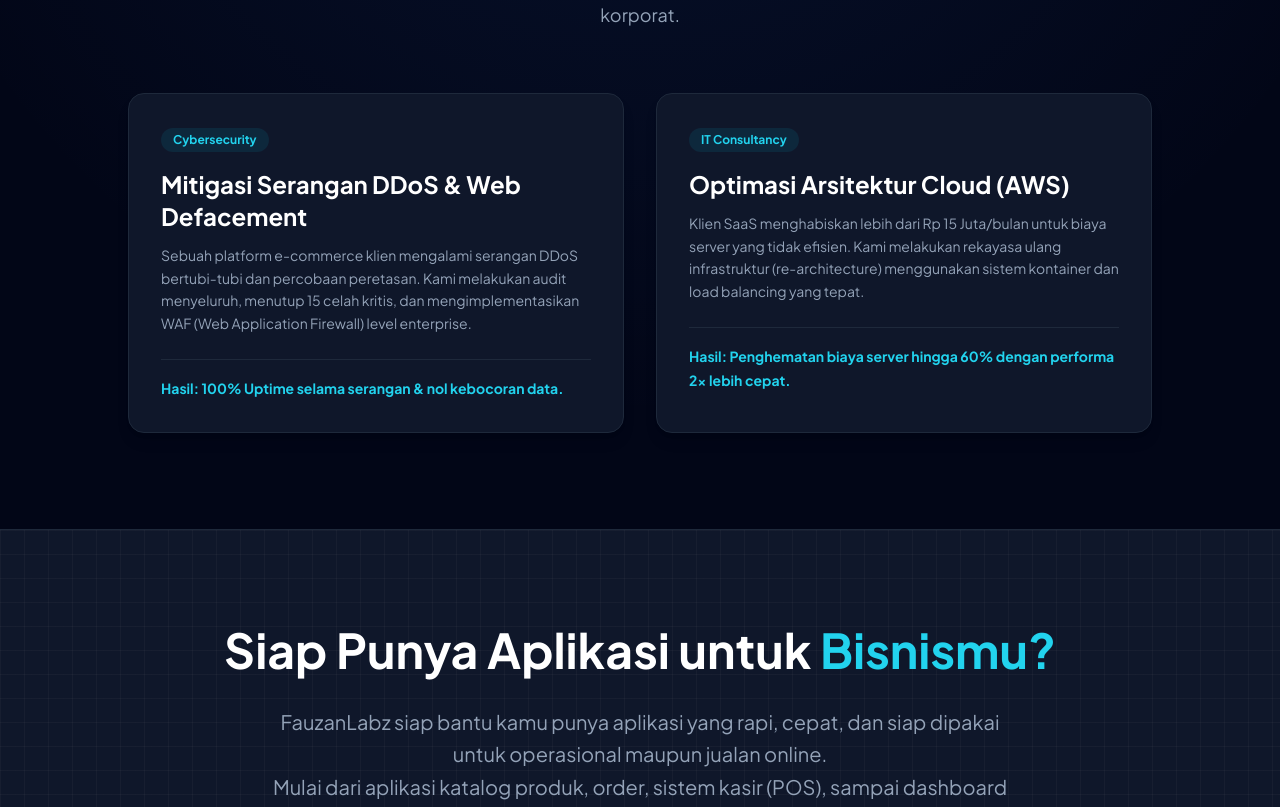
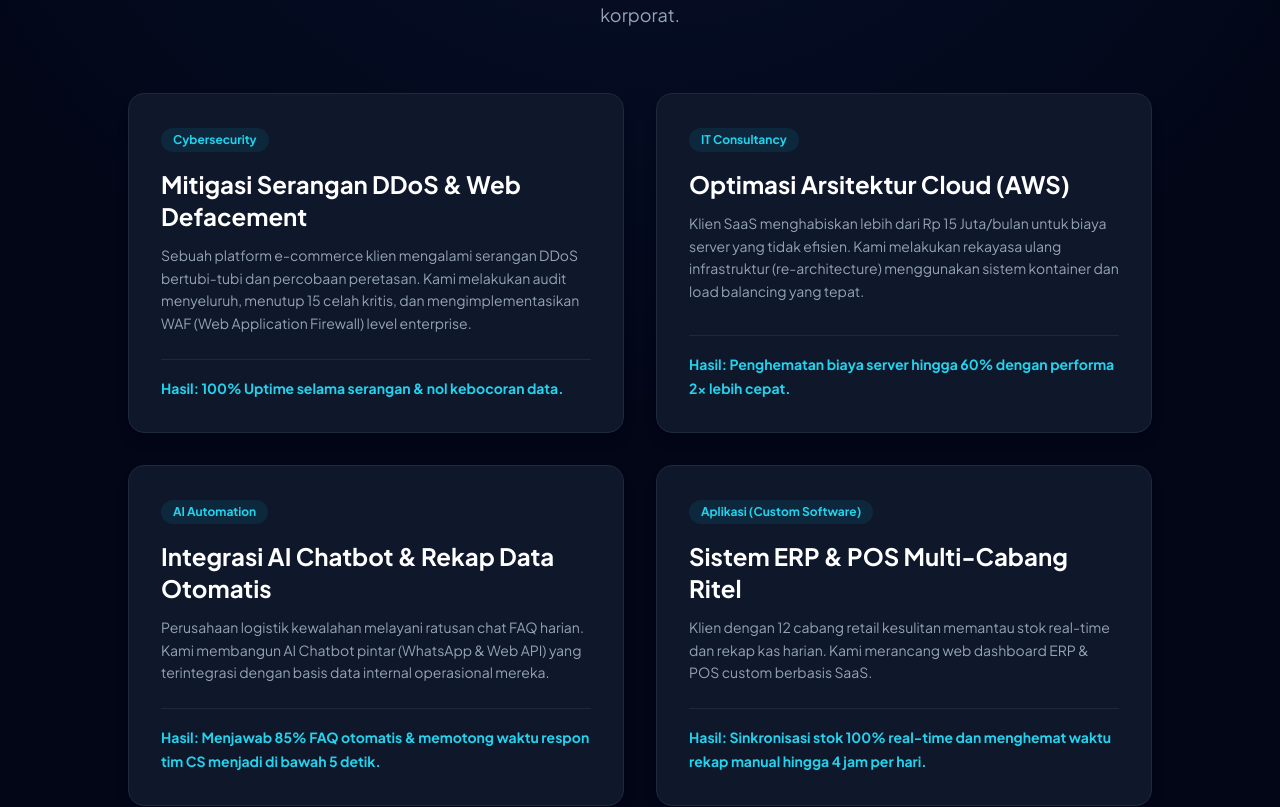
Before and after one commit to fauzanalditester-rgb/Fauzanlabz, a React (Vite) app: page / in a window 1280 px wide. Shown: the part 5684-6491 px from the top of the page. Built offline with nearby package versions, Linux system fonts and the light colour scheme.

Commit message:
feat: add AI Automation and Application case studies to homepage

```diff
--- a/src/components/HomeContent.tsx
+++ b/src/components/HomeContent.tsx
@@ -1140,20 +1140,47 @@ const HomeContent = () => {
             <p className="text-slate-400 max-w-2xl mx-auto text-lg">Bukti nyata bagaimana kami menyelesaikan masalah kompleks untuk klien korporat.</p>
           </div>
           <div className="grid md:grid-cols-2 gap-8 max-w-5xl mx-auto">
-            <motion.div variants={fadeInUp} initial="hidden" whileInView="visible" viewport={{ once: true }} className="bg-slate-900 border border-slate-800 rounded-2xl p-8 hover:border-cyan-500/50 transition-colors shadow-lg">
+            <motion.div variants={fadeInUp} initial="hidden" whileInView="visible" viewport={{ once: true }} className="bg-slate-900 border border-slate-800 rounded-2xl p-8 hover:border-cyan-500/50 transition-colors shadow-lg flex flex-col justify-between">
+              <div>
                 <span className="text-xs font-bold bg-cyan-500/10 text-cyan-400 px-3 py-1 rounded-full mb-4 inline-block">Cybersecurity</span>
                 <h3 className="text-2xl font-bold text-white mb-3">Mitigasi Serangan DDoS & Web Defacement</h3>
                 <p className="text-slate-400 text-sm mb-6 leading-relaxed">Sebuah platform e-commerce klien mengalami serangan DDoS bertubi-tubi dan percobaan peretasan. Kami melakukan audit menyeluruh, menutup 15 celah kritis, dan mengimplementasikan WAF (Web Application Firewall) level enterprise.</p>
+              </div>
               <div className="border-t border-slate-800 pt-4 mt-auto">
                 <span className="text-cyan-400 font-bold text-sm">Hasil: 100% Uptime selama serangan & nol kebocoran data.</span>
               </div>
             </motion.div>
-            <motion.div variants={fadeInUp} initial="hidden" whileInView="visible" viewport={{ once: true }} className="bg-slate-900 border border-slate-800 rounded-2xl p-8 hover:border-cyan-500/50 transition-colors shadow-lg">
+
+            <motion.div variants={fadeInUp} initial="hidden" whileInView="visible" viewport={{ once: true }} className="bg-slate-900 border border-slate-800 rounded-2xl p-8 hover:border-cyan-500/50 transition-colors shadow-lg flex flex-col justify-between">
+              <div>
                 <span className="text-xs font-bold bg-cyan-500/10 text-cyan-400 px-3 py-1 rounded-full mb-4 inline-block">IT Consultancy</span>
                 <h3 className="text-2xl font-bold text-white mb-3">Optimasi Arsitektur Cloud (AWS)</h3>
                 <p className="text-slate-400 text-sm mb-6 leading-relaxed">Klien SaaS menghabiskan lebih dari Rp 15 Juta/bulan untuk biaya server yang tidak efisien. Kami melakukan rekayasa ulang infrastruktur (re-architecture) menggunakan sistem kontainer dan load balancing yang tepat.</p>
+              </div>
               <div className="border-t border-slate-800 pt-4 mt-auto">
                 <span className="text-cyan-400 font-bold text-sm">Hasil: Penghematan biaya server hingga 60% dengan performa 2x lebih cepat.</span>
+              </div>
+            </motion.div>
+
+            <motion.div variants={fadeInUp} initial="hidden" whileInView="visible" viewport={{ once: true }} className="bg-slate-900 border border-slate-800 rounded-2xl p-8 hover:border-cyan-500/50 transition-colors shadow-lg flex flex-col justify-between">
+              <div>
+                <span className="text-xs font-bold bg-cyan-500/10 text-cyan-400 px-3 py-1 rounded-full mb-4 inline-block">AI Automation</span>
+                <h3 className="text-2xl font-bold text-white mb-3">Integrasi AI Chatbot & Rekap Data Otomatis</h3>
+                <p className="text-slate-400 text-sm mb-6 leading-relaxed">Perusahaan logistik kewalahan melayani ratusan chat FAQ harian. Kami membangun AI Chatbot pintar (WhatsApp & Web API) yang terintegrasi dengan basis data internal operasional mereka.</p>
+              </div>
+              <div className="border-t border-slate-800 pt-4 mt-auto">
+                <span className="text-cyan-400 font-bold text-sm">Hasil: Menjawab 85% FAQ otomatis & memotong waktu respon tim CS menjadi di bawah 5 detik.</span>
+              </div>
+            </motion.div>
+
+            <motion.div variants={fadeInUp} initial="hidden" whileInView="visible" viewport={{ once: true }} className="bg-slate-900 border border-slate-800 rounded-2xl p-8 hover:border-cyan-500/50 transition-colors shadow-lg flex flex-col justify-between">
+              <div>
+                <span className="text-xs font-bold bg-cyan-500/10 text-cyan-400 px-3 py-1 rounded-full mb-4 inline-block">Aplikasi (Custom Software)</span>
+                <h3 className="text-2xl font-bold text-white mb-3">Sistem ERP & POS Multi-Cabang Ritel</h3>
+                <p className="text-slate-400 text-sm mb-6 leading-relaxed">Klien dengan 12 cabang retail kesulitan memantau stok real-time dan rekap kas harian. Kami merancang web dashboard ERP & POS custom berbasis SaaS.</p>
+              </div>
+              <div className="border-t border-slate-800 pt-4 mt-auto">
+                <span className="text-cyan-400 font-bold text-sm">Hasil: Sinkronisasi stok 100% real-time dan menghemat waktu rekap manual hingga 4 jam per hari.</span>
               </div>
             </motion.div>
           </div>
```
Lines whose indentation alone changed are shown as unchanged.
